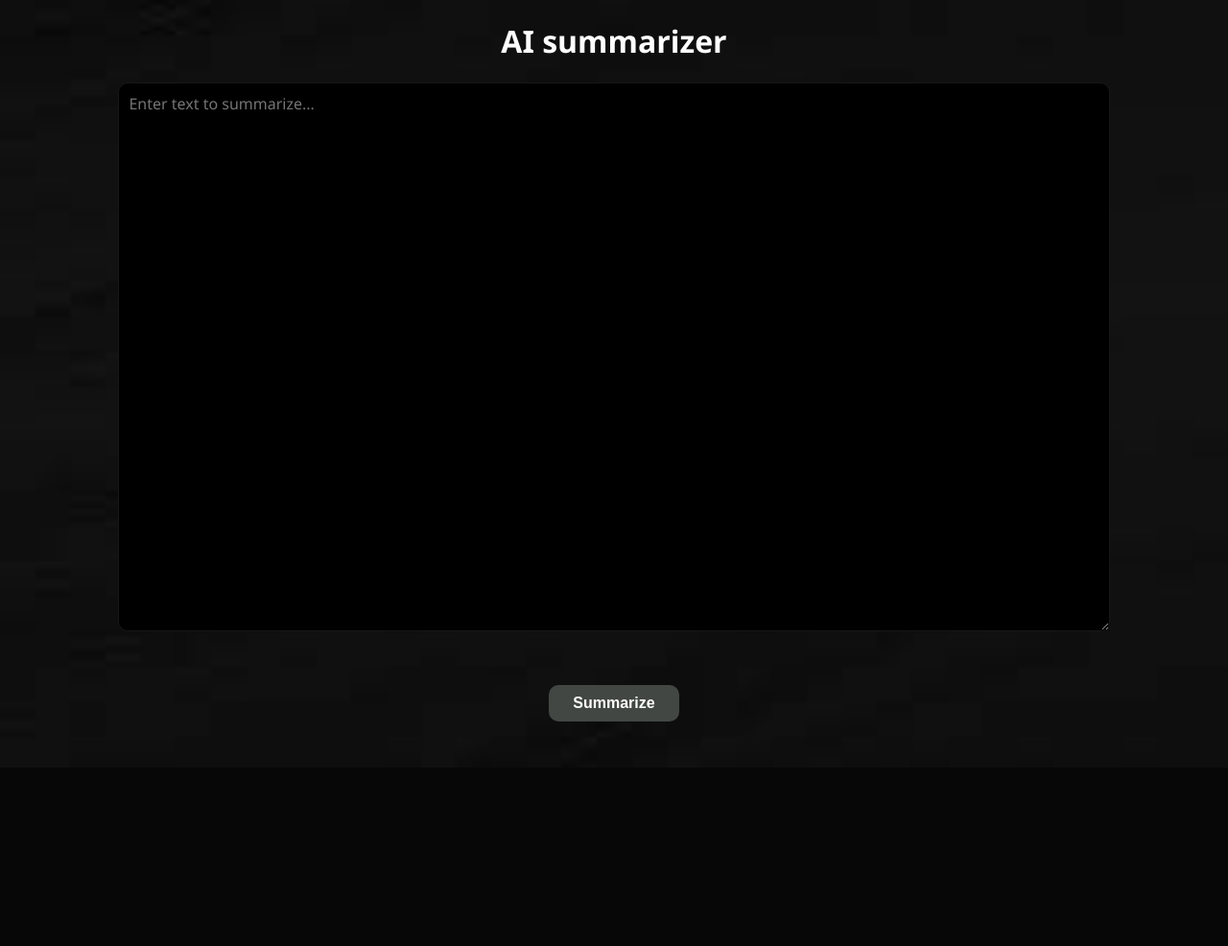
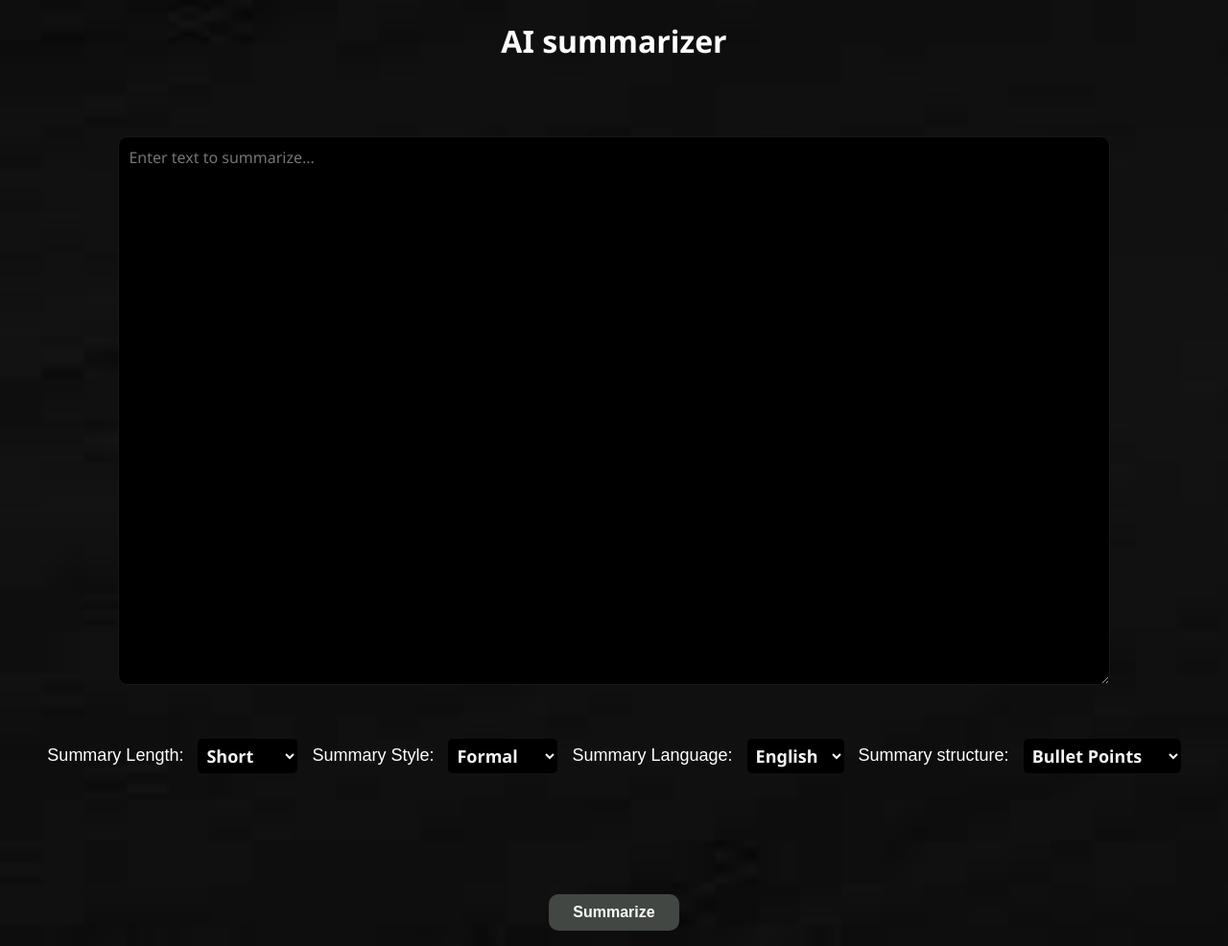
Before and after one commit to Maharavan/tldr-llm, a Flask app: page / in a window 1280 px wide. Shown: the whole page at 96% size. Before the commit the page ends 771 px from the top, so only its background shows below. Run offline with Flask 3, Linux system fonts and the light colour scheme.

Commit message:
add: summary length, style ,language and structure

```diff
--- a/app.py
+++ b/app.py
@@ -9,7 +9,11 @@ def index():
         return render_template('home.html')
     elif request.method == 'POST':
         text = request.form.get('text')
-        result = summarize_text(text)
+        length = request.form.get('length')
+        style = request.form.get('style')
+        language = request.form.get('language')
+        structure = request.form.get('structure')
+        result = summarize_text(text,length,style,language,structure)
         return render_template('summarize_result.html', result=result)
 
 
--- a/llm.py
+++ b/llm.py
@@ -6,14 +6,14 @@ from prompts import SUMMARIZER_PROMPT
 
 
 load_dotenv()
-def summarize_text(text: str) -> str:
+def summarize_text(text, length, style, language, structure):
     """Summarizes the given text using a Groq LLM model."""
     groq = Groq(api_key=os.getenv("GROQ_API_KEY"))
     completion = groq.chat.completions.create(
         model="llama-3.3-70b-versatile",
         messages=[{
             "role":"user",
-            "content": SUMMARIZER_PROMPT.format(content=text)
+            "content": SUMMARIZER_PROMPT.format(content=text,style=style,language=language,length=length,structure=structure)
         }],
         temperature = 0.5
     )
--- a/templates/static/css/style.css
+++ b/templates/static/css/style.css
@@ -47,3 +47,24 @@ input[type=submit]{
 input[type=submit]:hover{
     background-color: #000000;
 }
+
+.options {
+    color: white;
+    font-size: large;
+    display: flex;
+    align-items: center;
+    justify-content: center;
+    gap: 15px;
+}
+
+.options select{
+    padding: 5px;
+    border-radius: 5px;
+    font-size: large;
+    cursor: pointer;
+    border: none;
+    background-color: #000000;
+    color: whitesmoke;
+    font-weight: bold;
+    font-family: 'Segoe UI', Tahoma, Geneva, Verdana, sans-serif;
+}
--- /dev/null
+++ b/templates/tldm/base.html
@@ -0,0 +1,12 @@
+<!DOCTYPE html>
+<html lang="en">
+<head>
+    <meta charset="UTF-8">
+    <title>AI summarizer</title>
+    <link rel="stylesheet" type="text/css" href="/static/css/style.css">
+</head>
+
+<body>
+    {%block content %}{% endblock %}
+</body>
+</html>
--- a/templates/tldm/home.html
+++ b/templates/tldm/home.html
@@ -1,18 +1,41 @@
-<!DOCTYPE html>
-<html lang="en">
-<head>
-    <meta charset="UTF-8">
-    <title>AI summarizer</title>
-    <link rel="stylesheet" type="text/css" href="/static/css/style.css">
-</head>
+{% extends "base.html" %}
 
-<body>
+{% block content %}
     <p align="center">
-        <h1>AI summarizer</h1>
+        <h1>AI summarizer</h1><br><br>
         <form action="/" method="POST">
             <textarea name="text" rows="25" cols="50" placeholder="Enter text to summarize..."></textarea><br><br>
-            <input type="submit" value="Summarize"><br>
+            <div class ="options">
+                <label for="length">Summary Length:</label>
+                <select name="length" id="length">
+                    <option value="short">Short</option>
+                    <option value="medium">Medium</option>
+                    <option value="long">Long</option>
+                </select>
+
+                <label for ="style">Summary Style:</label>
+                <select name="style" id="style">
+                    <option value="formal">Formal</option>
+                    <option value="informal">Informal</option>
+                    <option value="technical">Technical</option>
+                </select>
+
+                <label for ="language">Summary Language:</label>
+                <select name="language" id="language">
+                    <option value="english">English</option>
+                    <option value="spanish">Spanish</option>
+                    <option value="french">French</option>
+                </select>
+
+                <label for ="structure">Summary structure:</label>
+                <select name="structure" id="structure">
+                    <option value="bullet_points">Bullet Points</option>
+                    <option value="paragraph">Paragraph</option>
+                    <option value="numbered_list">Numbered List</option>
+                </select>
+            </div>
+            <br><br><br><br><br><br><br>
+            <input type="submit" value="Summarize">
         </form>
     </p>
-</body>
-</html>
+{% endblock %}
```
Also changed, not shown: prompts.py (+9 -1 lines), templates/tldm/summarize_result.html (+4 -11 lines).
